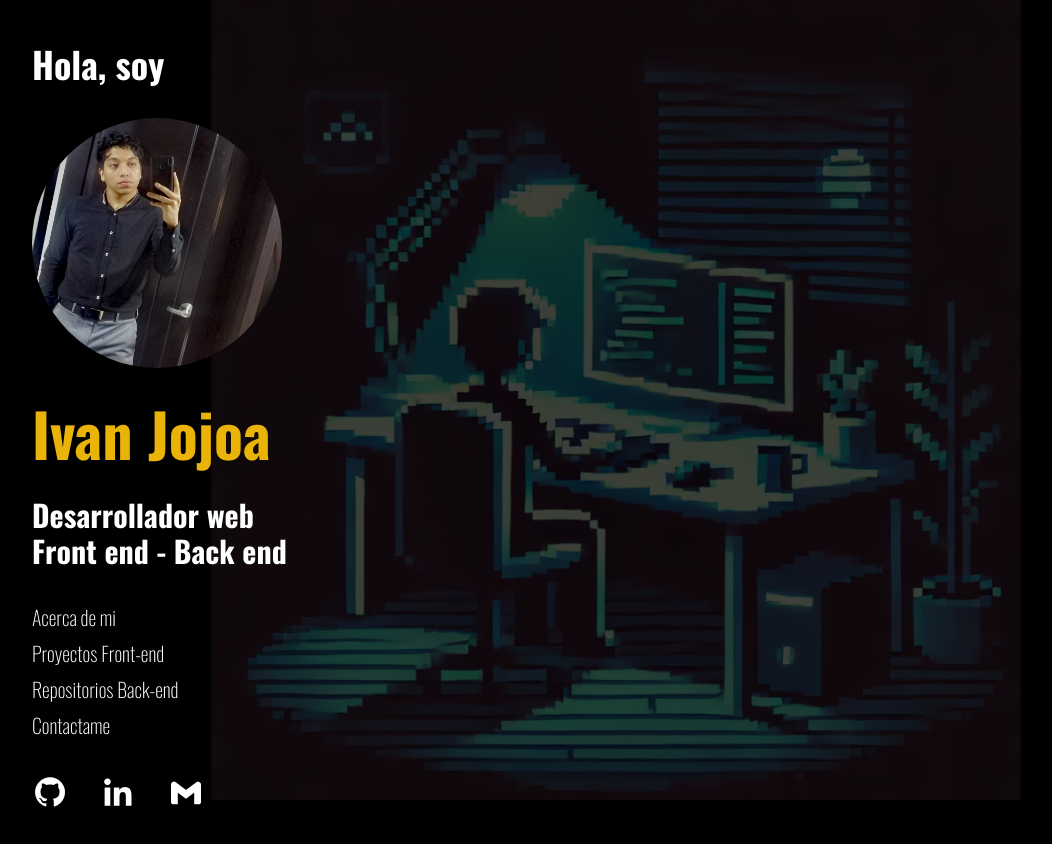
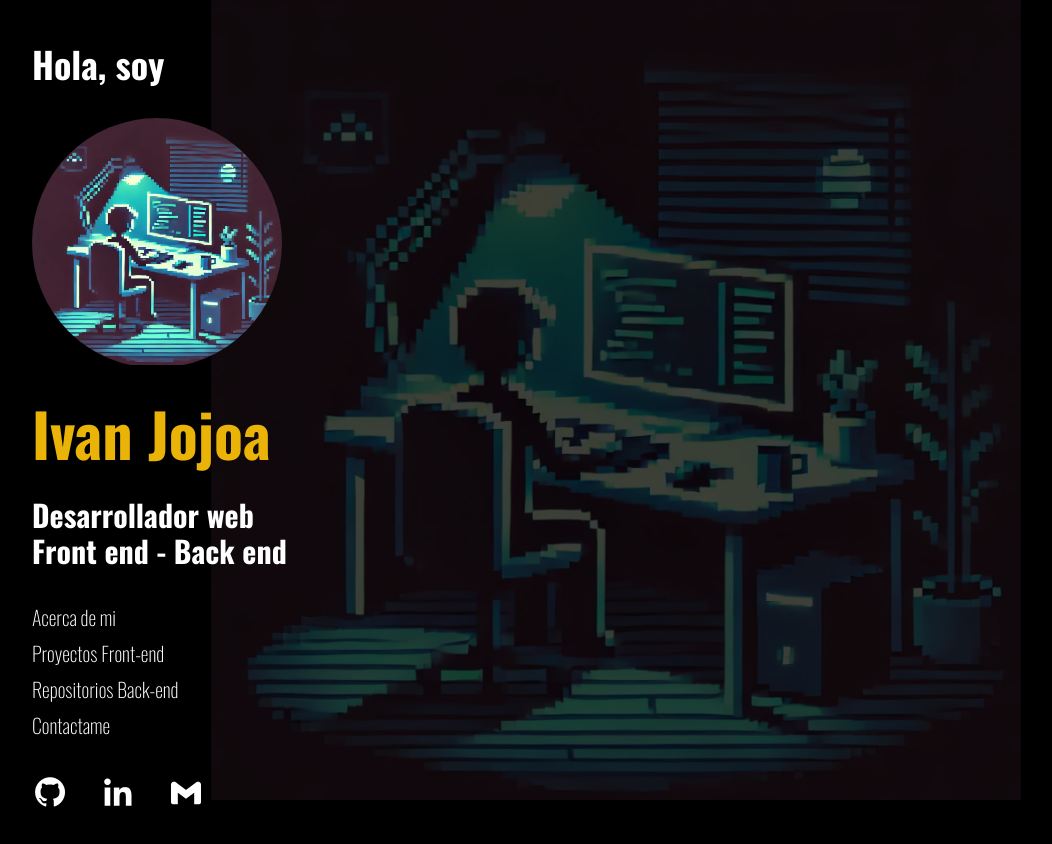
Before and after one commit to pinzaivan/portfolio, a React (Vite) app: page / in a window 1280 px wide. Shown: the whole page, without its empty margins (24-1076 px from the left). Built offline with nearby package versions, Linux system fonts and the light colour scheme.

Commit message:
change presentation photo

```diff
--- a/src/components/Home/AboutMe.jsx
+++ b/src/components/Home/AboutMe.jsx
@@ -51,7 +51,7 @@ export const AboutMe = () => {
           Hola, soy
         </h2>
         <div className="hidden lg:block lg:w-[250px] lg:h-[250px] overflow-hidden rounded-full">
-          <img src="/images/foto.jpg" alt="" />
+          <img src="/images/base.PNG" alt="" />
         </div>
         <h1 className='text-principal text-6xl font-bold font-["Oswald",_sans-serif;]'>
           Ivan Jojoa
```
Also changed, not shown: public/images/foto.jpg (deleted).
